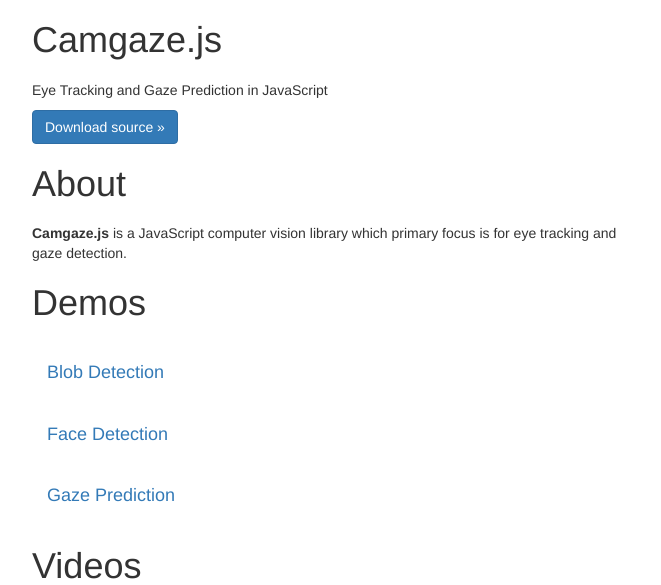
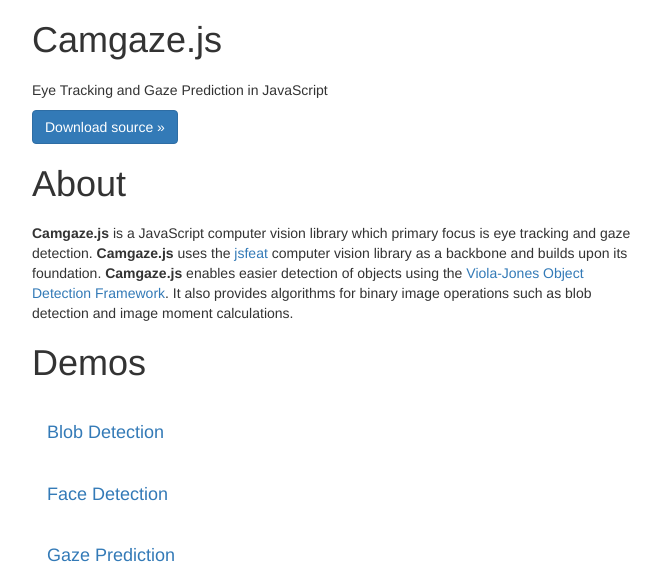
Before and after one commit to a20r/camgaze.js, a PHP site: page / in a window 1280 px wide. Shown: the part 420-1005 px from the top of the page, without its empty margins (308-969 px from the left). Run offline with PHP 8.4, Linux system fonts and the light colour scheme; some libraries are stand-ins or nearby versions.

Commit message:
These commit comments will be the same because I am testing things on the server. Sorry bro

```diff
--- a/index.php
+++ b/index.php
@@ -56,8 +56,16 @@
                 <h1 style="padding-bottom:10;">About</h1>
                 <p>
                     <b>Camgaze.js</b> is a JavaScript computer vision library
-                    which primary focus is for eye tracking and gaze detection.
-
+                    which primary focus is eye tracking and gaze detection.
+                    <b>Camgaze.js</b> uses the
+                    <a href="http://inspirit.github.io/jsfeat/">jsfeat</a>
+                    computer vision library as a backbone and builds upon
+                    its foundation. <b>Camgaze.js</b> enables easier detection
+                    of objects using the
+                    <a href="http://en.wikipedia.org/wiki/Viola%E2%80%93Jones_object_detection_framework">Viola-Jones
+                    Object Detection Framework</a>. It also provides algorithms
+                    for binary image operations such as blob detection
+                    and image moment calculations.
                 </p>
             </div>
             <div class="hero-unit" id="demos">
```
